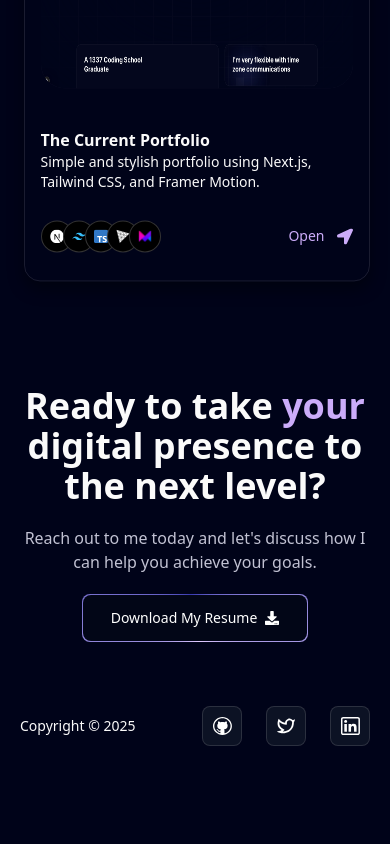
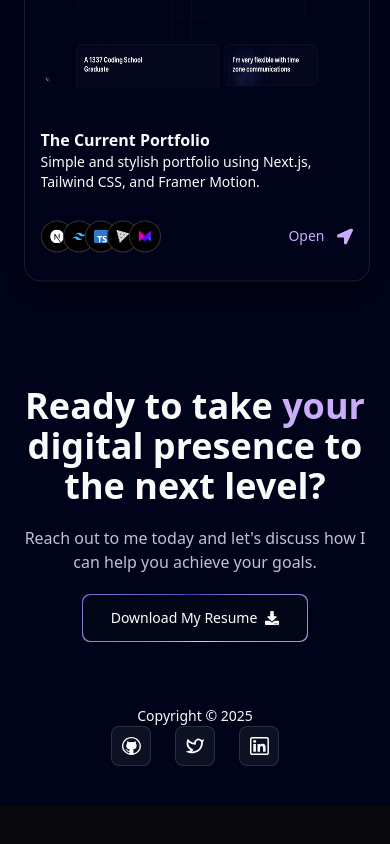
Before and after one commit to yoamzil/Portfolio, a Next.js app: page / in a window 390 px wide. Shown: the part 3932-4776 px from the top of the page. After the commit the page ends 4738 px from the top, so only its background shows below. Built offline with nearby package versions, Linux system fonts and the light colour scheme.

Commit message:
Improved the footer

```diff
--- a/components/Footer.tsx
+++ b/components/Footer.tsx
@@ -6,7 +6,7 @@ import Image from 'next/image'
 
 const Footer = () => {
     return (
-        <footer className='w-full mb-[100px] pb-10 md:mb-5' id="contact">
+        <footer className='w-full pb-10 md:mb-5' id="contact">
             <div className='flex flex-col items-center'>
                 <h1 className='heading lg:max-w-[45vw]'>
                     Ready to take <span className='text-purple'>your</span> digital presence to the next level?
@@ -20,7 +20,7 @@ const Footer = () => {
                     />
                 </a>
             </div>
-            <div className='flex mt-16 flex-row justify-between items-center'>
+            <div className='flex mt-16 md:flex-row flex-col justify-between items-center'>
                 <p className='md:text-base text-sm md:font-normal font-light'>Copyright © 2025</p>
                 <div className='flex items-center md:gap-3 gap-6'>
                     {socialMedia.map((profile) => (
```
